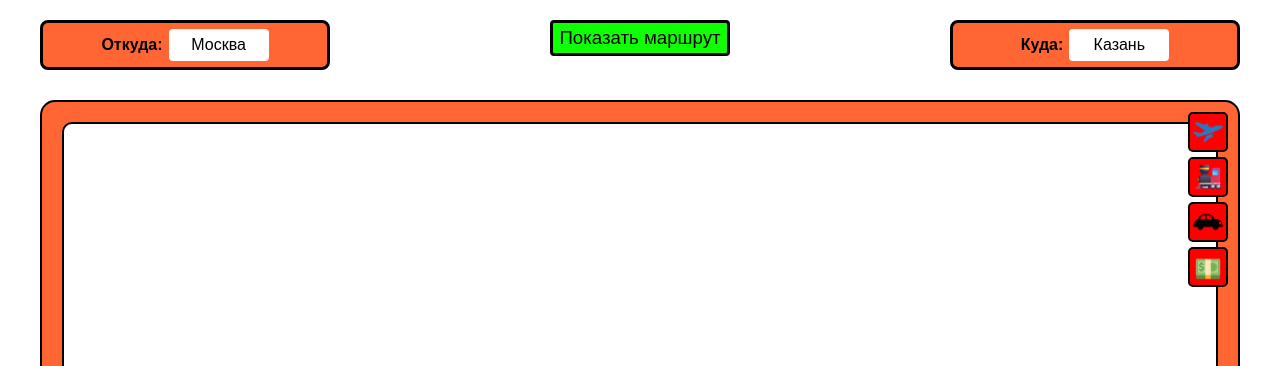
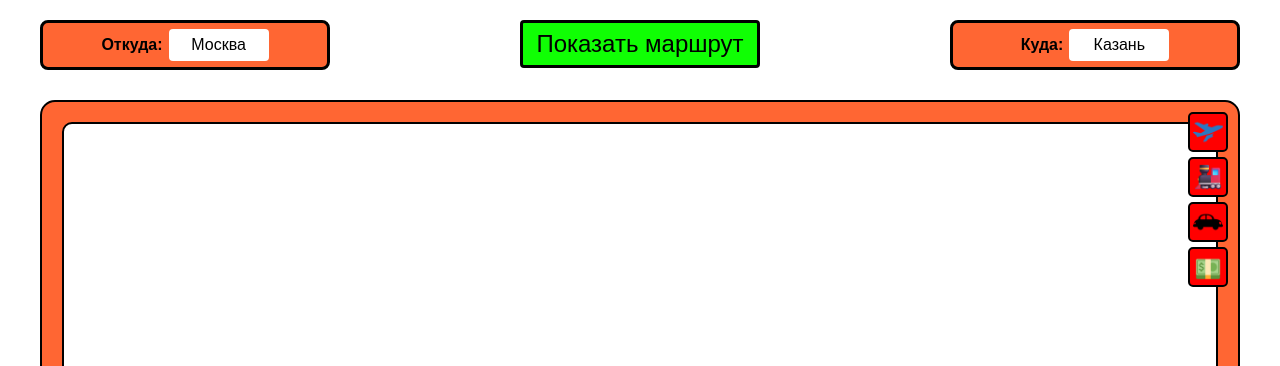
Before and after one commit to RParfenov/RusRoute, a Flask app: page / in a window 1280 px wide. Shown: the part 54-420 px from the top of the page. Run offline with Flask 3, Linux system fonts and the light colour scheme.

```diff
--- a/templates/index.html
+++ b/templates/index.html
@@ -114,13 +114,13 @@
 
         /* Стили для кнопки "Показать маршрут" */
         .show-route-btn {
-            width: 180px;
-            height: 36px;
+            width: 240px;
+            height: 48px;
             background-color: #10ff04;
             border: 3px solid black;
             color: black;
             font-family: Arial, sans-serif;
-            font-size: 14pt;
+            font-size: 18pt;
             text-decoration: none;
             display: flex;
             align-items: center;
```
